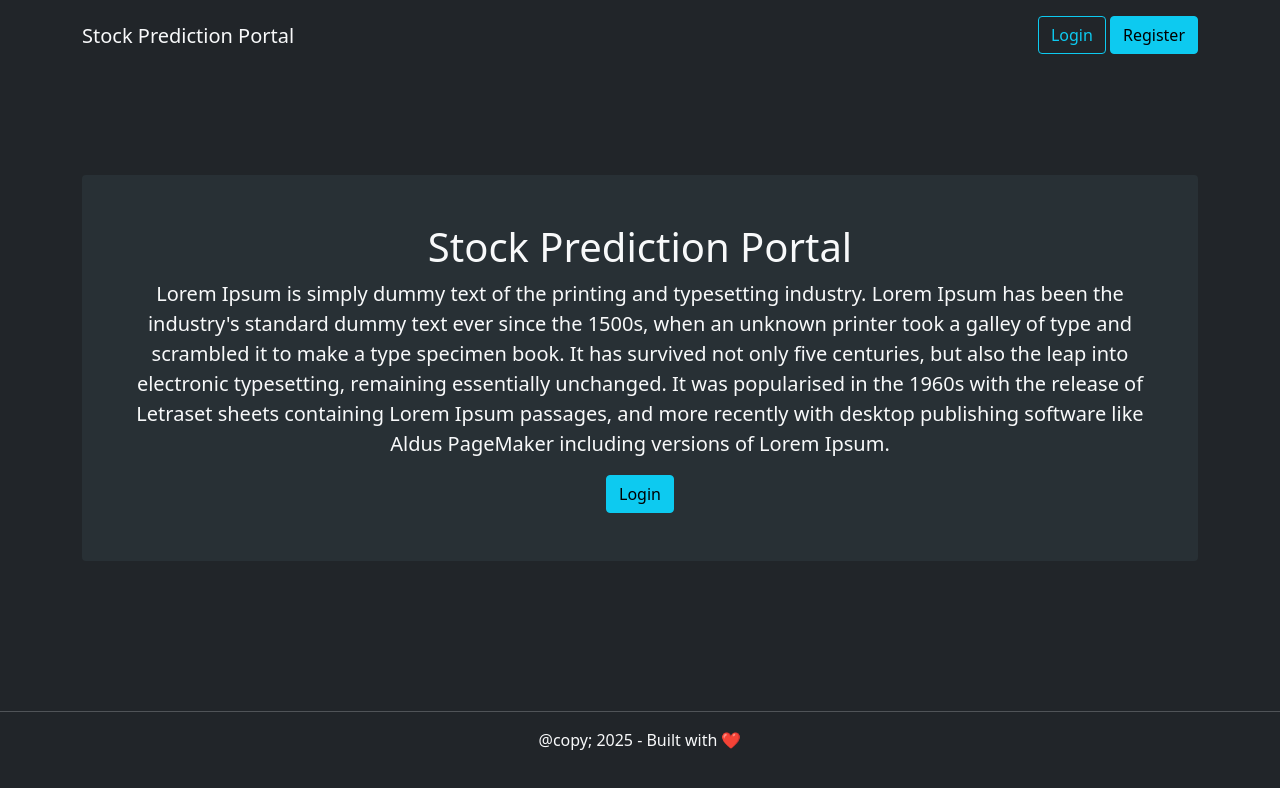
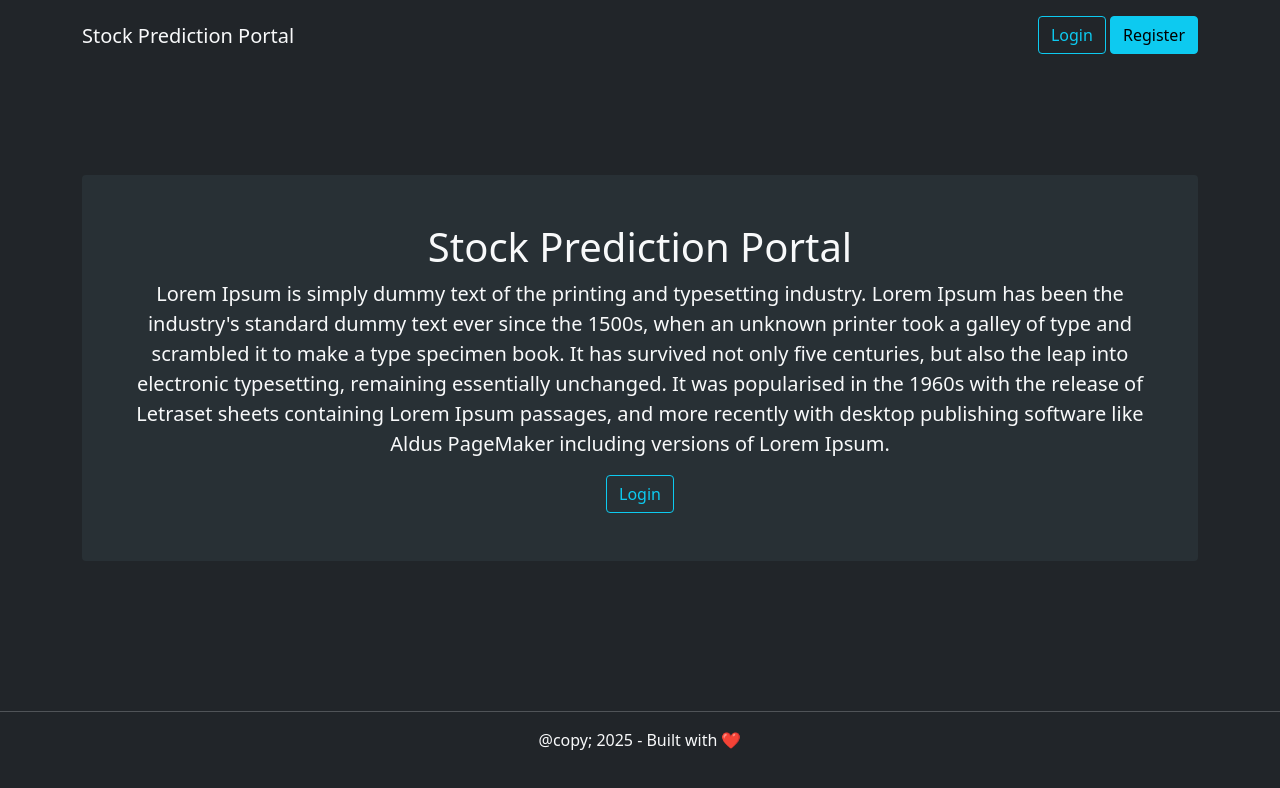
Before and after one commit to kushbharti/Django-React-, a React (Vite) app in the folder frontend-react/: page /register in a window 1280 px wide. Shown: the top 788 px of the page. Built offline with nearby package versions, Linux system fonts and the light colour scheme.

Commit message:
home page

```diff
--- /dev/null
+++ b/frontend-react/src/components/Button.jsx
@@ -0,0 +1,13 @@
+import React from 'react'
+
+
+
+const Button = (probs) => {
+  return (
+    <>
+    <a className={`btn ${probs.class}`} href="">{probs.text}</a>
+    </>
+  )
+}
+
+export default Button
--- a/frontend-react/src/components/Header.jsx
+++ b/frontend-react/src/components/Header.jsx
@@ -1,4 +1,5 @@
 import React from 'react'
+import Button from './Button'
 
 const Header = () => {
   return (
@@ -8,9 +9,11 @@ const Header = () => {
             <a className='navbar-brand text-light' href="">Stock Prediction Portal</a>
 
             <div>
-                <a className='btn btn-outline-info' href="">Login</a>
+                <Button text='Login' class='btn-outline-info'/>
+                {/* <a className='btn btn-outline-info' href="">Login</a> */}
                 &nbsp;
-                <a className='btn btn-info' href="">Register</a>
+                <Button text='Register' class='btn-info' />
+                {/* <a className='btn btn-info' href="">Register</a> */}
             </div>
 
         </nav>
--- a/frontend-react/src/components/Main.jsx
+++ b/frontend-react/src/components/Main.jsx
@@ -1,4 +1,6 @@
 import React from 'react'
+import Button from './Button'
+
 
 const Main = () => {
   return (
@@ -8,7 +10,7 @@ const Main = () => {
             <div className="p-5 text-center bg-light-dark rounded">
                 <h1 className='text-light'>Stock Prediction Portal</h1>
                 <p className='text-light lead'>Lorem Ipsum is simply dummy text of the printing and typesetting industry. Lorem Ipsum has been the industry's standard dummy text ever since the 1500s, when an unknown printer took a galley of type and scrambled it to make a type specimen book. It has survived not only five centuries, but also the leap into electronic typesetting, remaining essentially unchanged. It was popularised in the 1960s with the release of Letraset sheets containing Lorem Ipsum passages, and more recently with desktop publishing software like Aldus PageMaker including versions of Lorem Ipsum.</p>
-                <a className='btn btn-info' href="">Login</a>
+                <Button text='Login' class='btn-outline-info'/>
             </div>
         </div>
 
```
